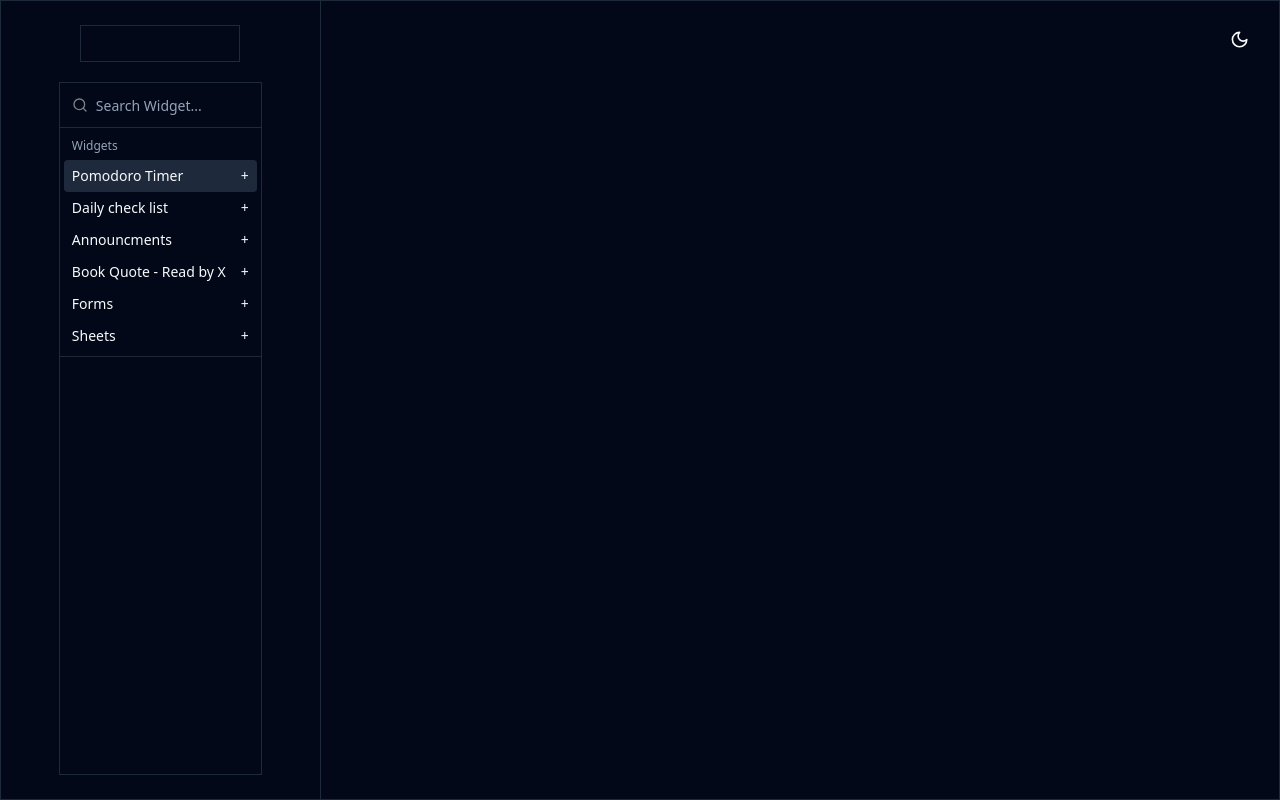
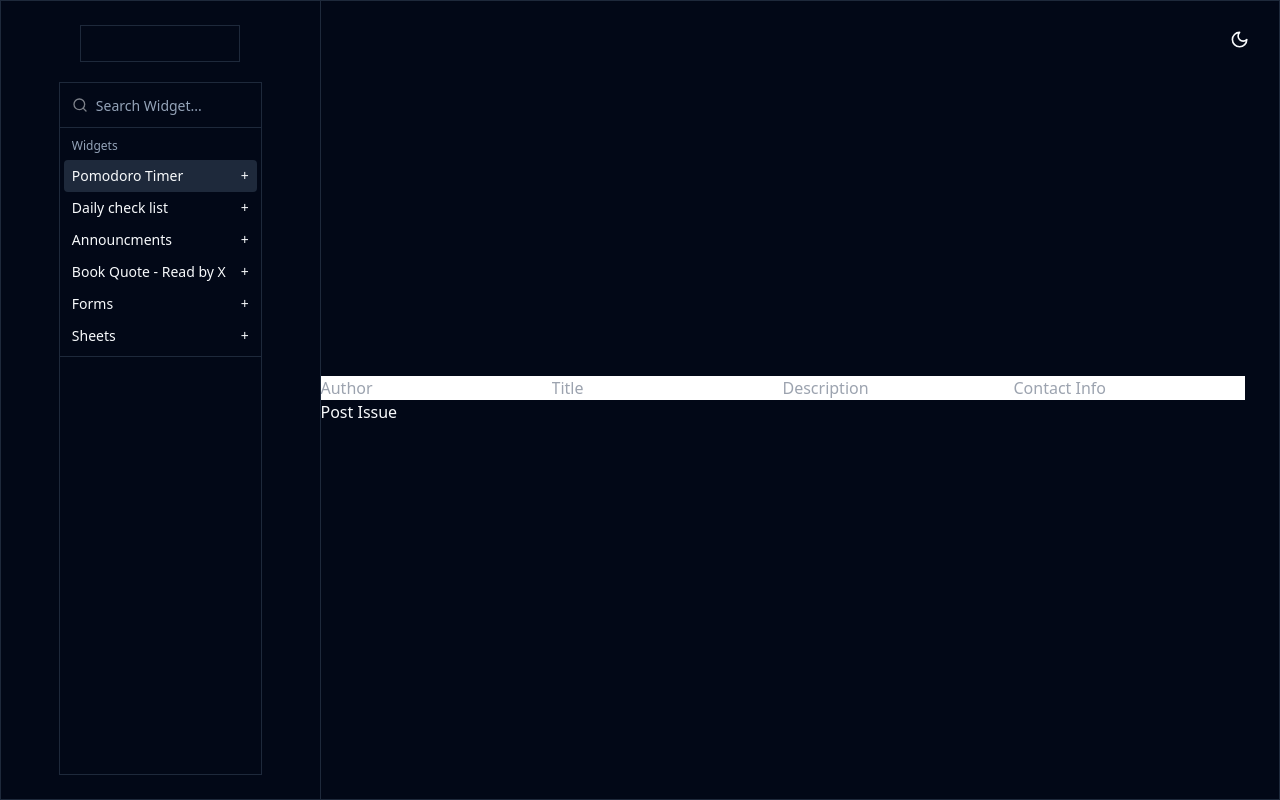
Before and after one commit to x20surya/HyperVergeChromeExtension, a React (Vite) app in the folder client/: page / in a window 1280 px wide. Built offline with nearby package versions, Linux system fonts and the light colour scheme.

Commit message:
Issue Tracker

```diff
--- a/client/src/components/HomeScreenComponents/MainPage.jsx
+++ b/client/src/components/HomeScreenComponents/MainPage.jsx
@@ -3,6 +3,7 @@ import Sidebar from "./Sidebar";
 import { useState, useEffect } from "react";
 import { v4 as uuid } from "uuid";
 import { ModeToggle } from "../mode-toggle";
+import IssueTracker from "../Widgets/IssueTracker/IssueTracker";
 
 function MainPage() {
   const [widgets, setWidgets] = useState([]);
@@ -42,6 +43,7 @@ function MainPage() {
           <div className="fixed right-5 top-5">
             <ModeToggle />
           </div>
+          <IssueTracker/>
           {widgets.map((widget) => (
             <WidgetHandler
               key={widget.id}
--- /dev/null
+++ b/client/src/components/Widgets/IssueTracker/IssueTracker.jsx
@@ -0,0 +1,86 @@
+import { useState } from "react"
+import {
+    Card,
+    CardContent,
+    CardDescription,
+    CardFooter,
+    CardHeader,
+    CardTitle,
+  } from "@/components/ui/card"
+import {v4 as uuid} from "uuid"
+
+const IssueTracker = (props) => {
+    const [name, setName] = useState("")
+    const [title, setTitle] = useState("")
+    const [des, setDes] = useState("")
+    const [contactInfo, setContactInfo] = useState("")
+
+    const handleSubmit = (e) => {
+        e.preventDefault()
+        console.log("New Opp Uploaded")
+        console.log(name)
+        console.log(des)
+        const id = uuid()
+        console.log("id ===")
+        console.log(id)
+        const date = new Date()
+        const time = date.getHours().toString() +"-"+ date.getMinutes().toString() +"-"+ date.getSeconds().toString() +"  "+date.getDate().toString() +"/"+(date.getMonth() + 1).toString()+"/"+ date.getFullYear().toString()
+        console.log(time)
+        const obj = {
+            id,
+            title ,
+            name,
+            contactInfo,
+            description : des,
+            time,
+        }
+        if(name === "" || des === "" || title == "" || contactInfo == ""){
+            return
+        }else{
+            fetch("https://script.google.com/macros/s/AKfycbyXPfOJu7M-IZ4QR95jY5drYX4VubJ7pb27GtBF92kKv9gFj7wWSKVA1TsKUMqXN4YzZQ/exec?action=addIssue", {
+                method : "POST",
+                body : JSON.stringify(obj)
+            }).then(()=>{
+                console.log("added new Opp")
+            })
+            alert("Issue submitted with IssueID \n" + id)
+            setName("")
+            setDes("")
+            setContactInfo("")
+            setTitle("")
+        }
+    }
+
+    return(
+        <>
+            <form
+            onSubmit={handleSubmit}>
+                <input
+                    placeholder="Author"
+                    onChange={(e)=>{setName(e.target.value)}}
+                    value={name}
+                />
+                <input
+                    placeholder="Title"
+                    onChange={(e)=>{setTitle(e.target.value)}}
+                    value={title}
+                />
+                <input
+                    placeholder="Description"
+                    onChange={(e)=>{setDes(e.target.value)}}
+                    value={des}
+                />
+                <input
+                    placeholder="Contact Info"
+                    onChange={(e)=>{setContactInfo(e.target.value)}}
+                    value={contactInfo}
+                />
+                <button
+                    onClick={handleSubmit}
+                >Post Issue</button>
+            </form>
+
+        </>
+    )
+}
+export default IssueTracker
```
